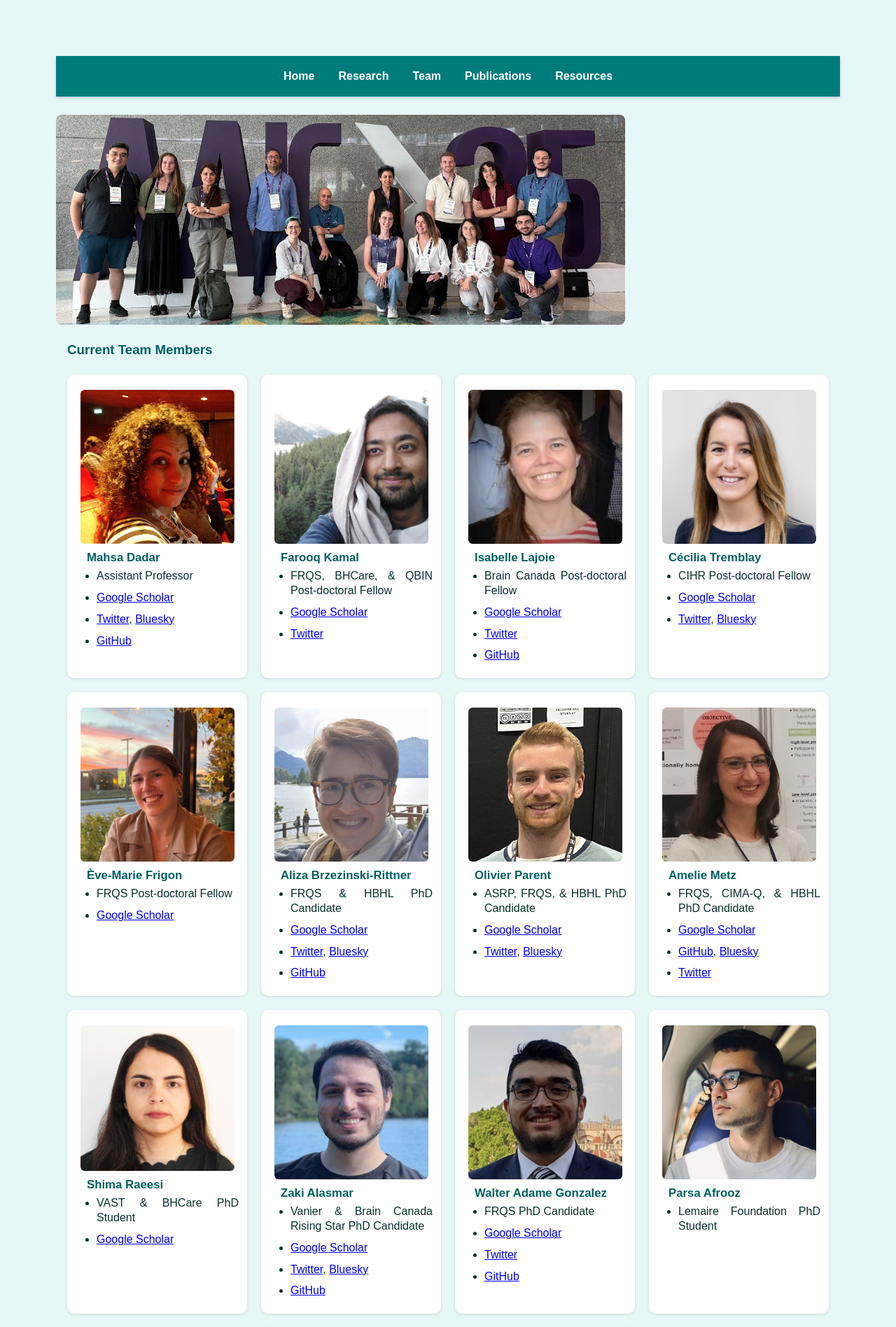
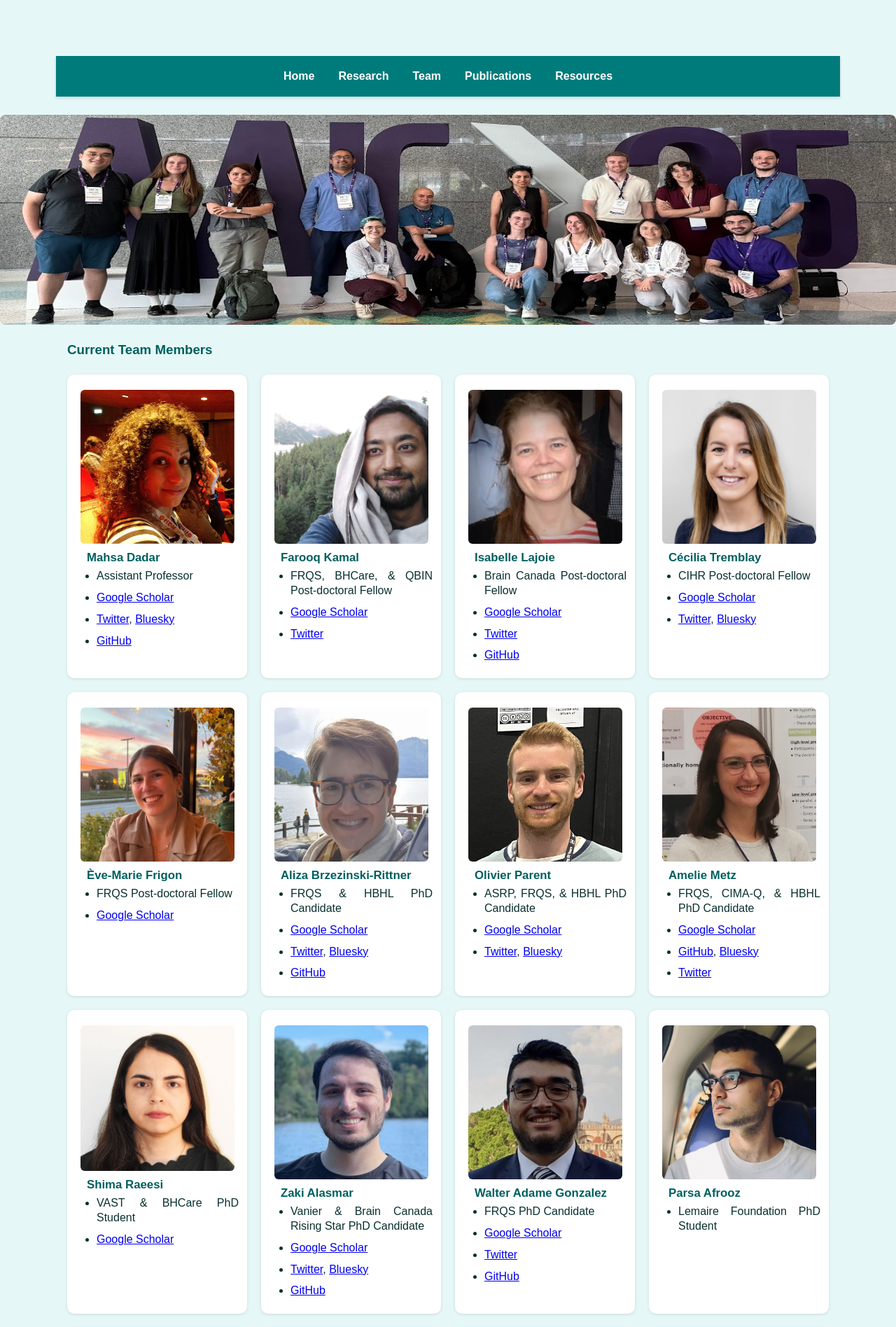
Before and after one commit to VANDAlab/VANDAlab.github.io, a Jekyll site: the page team.html, which Jekyll copies as it is, in a window 1280 px wide. Shown: the top 1896 px of the page at 70% size. Built offline with Jekyll 4.4.1, drawn with Linux system fonts in a browser that asks for light colours.

Commit message:
Update team.html

```diff
--- a/team.html
+++ b/team.html
@@ -20,11 +20,9 @@
     </div>
 </div>
 
-<!-- HEADER IMAGE -->
-<div class="image">
-    <img src="team/team.jpg">
+<div class="image" style="width:100vw; margin-left:calc(50% - 50vw);">
+    <img src="team/team.jpg" alt="Team" style="width:100%; height:auto; display:block;">
 </div>
-
 <h3>Current Team Members</h3>
 
 <!-- TEAM GRID -->
```
